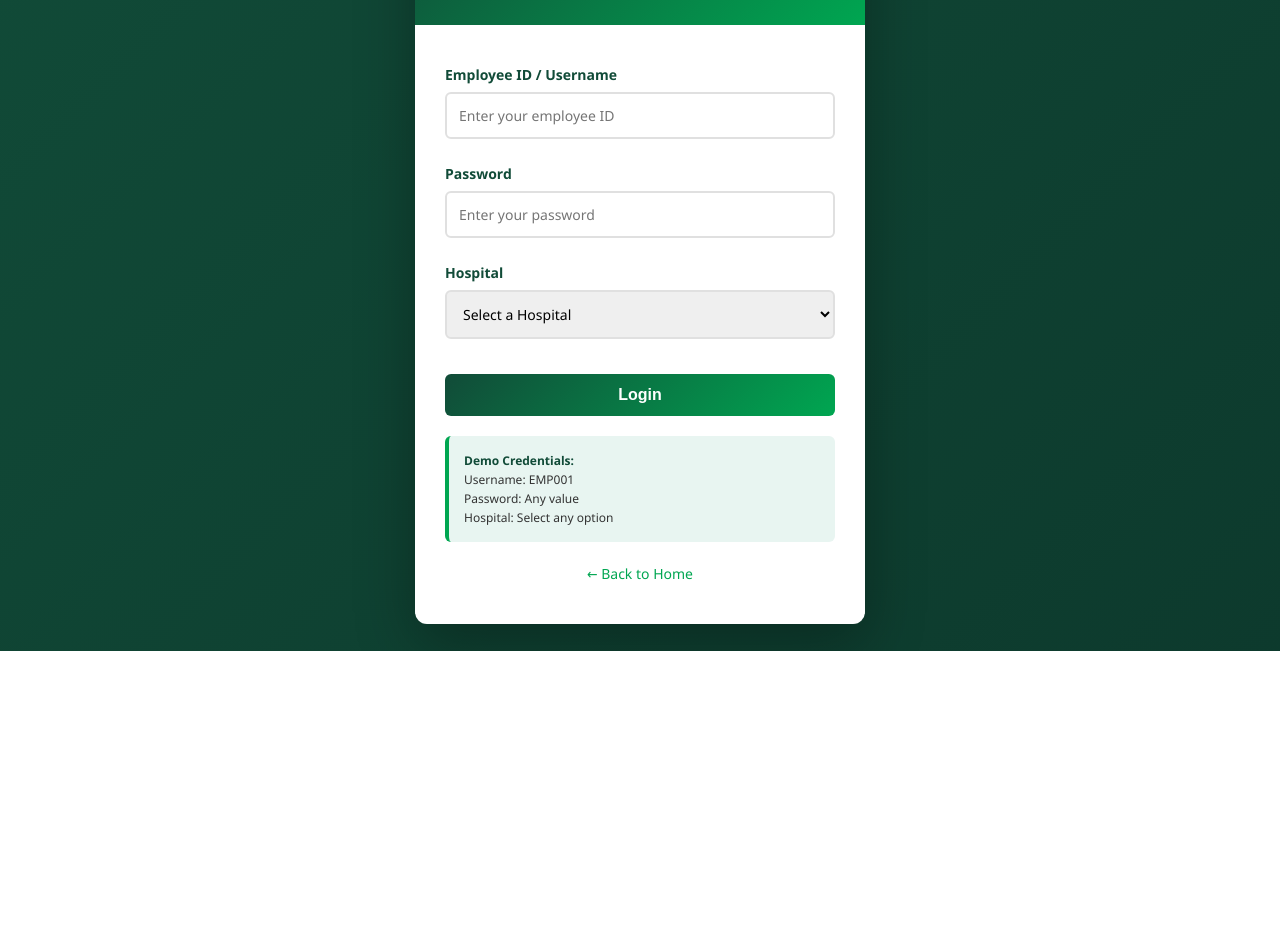
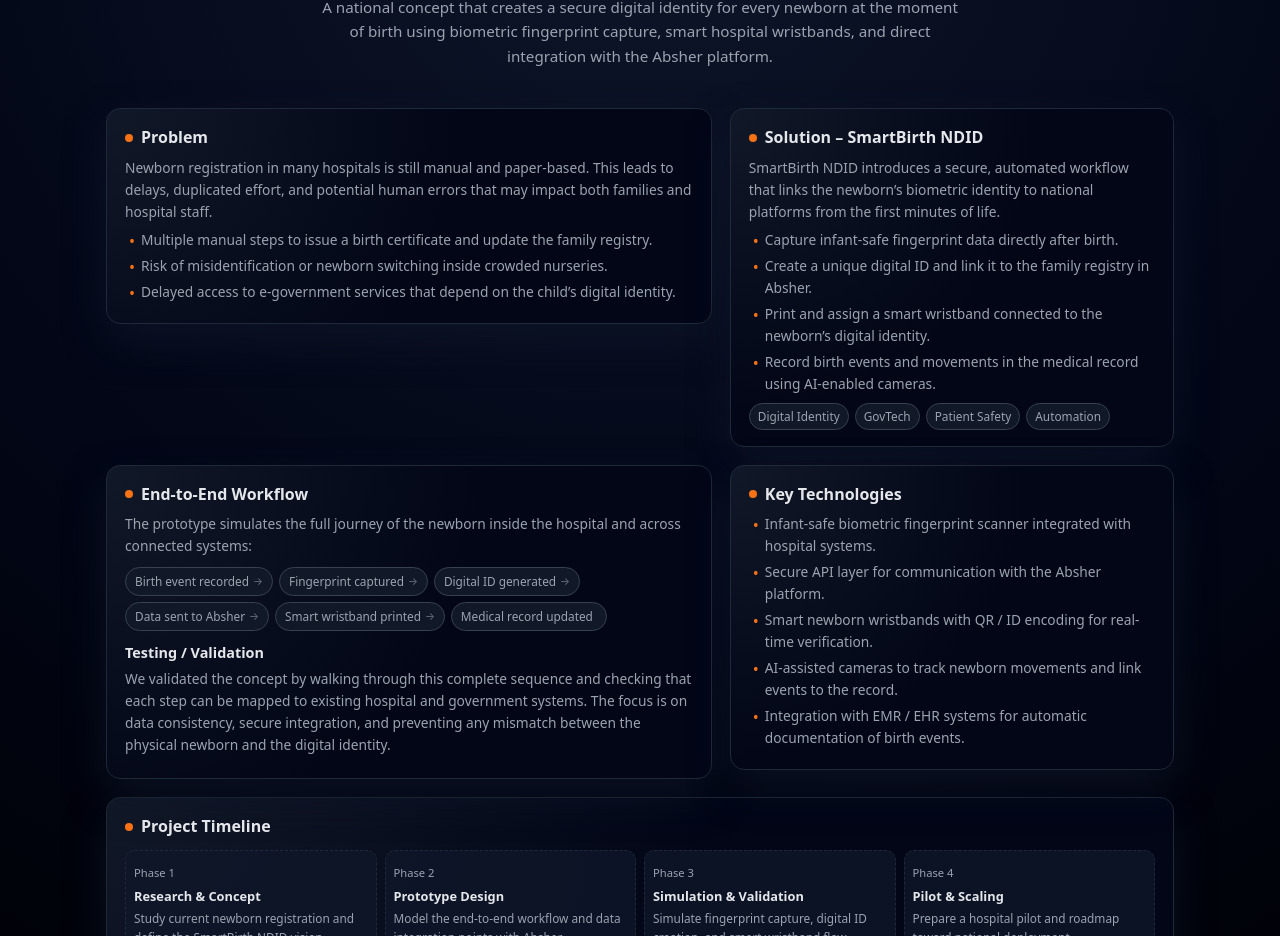
Before and after one commit to SohaFattah/SmartBirthNDID, a plain HTML site: page index.html in a window 1280 px wide. Shown: the part 149-1085 px from the top of the page. Before the commit the page ends 800 px from the top, so only its background shows below. Drawn offline with Linux system fonts and the light colour scheme.

Commit message:
Update: Enhanced visual design for index.html (landing page)

```diff
--- a/index.html
+++ b/index.html
@@ -1,205 +1,407 @@
 <!DOCTYPE html>
 <html lang="en">
 <head>
-    <meta charset="UTF-8">
-    <meta name="viewport" content="width=device-width, initial-scale=1.0">
-    <title>Login - Smart Birth NDID</title>
+  <meta charset="UTF-8" />
+  <title>SmartBirth NDID – Newborn Digital Identity Prototype</title>
+  <meta name="viewport" content="width=device-width, initial-scale=1" />
   <style>
+    :root {
+      --bg: #020617;
+      --bg2: #0b1120;
+      --card: #020617;
+      --accent: #f97316;
+      --accent-soft: rgba(249, 115, 22, 0.1);
+      --text-main: #e5e7eb;
+      --text-muted: #9ca3af;
+      --border: #1f2937;
+      --chip: #111827;
+      --chip-border: #374151;
+      --green: #22c55e;
+      --blue: #3b82f6;
+    }
+
     * {
+      box-sizing: border-box;
       margin: 0;
       padding: 0;
-            box-sizing: border-box;
+      font-family: system-ui, -apple-system, BlinkMacSystemFont, "Segoe UI", sans-serif;
     }
 
     body {
-            font-family: 'Segoe UI', Tahoma, Geneva, Verdana, sans-serif;
-            background: linear-gradient(135deg, #114B38 0%, #0D3A2D 100%);
-            min-height: 100vh;
-            display: flex;
-            align-items: center;
-            justify-content: center;
-            padding: 20px;
+      background: radial-gradient(circle at top, #0f172a 0, #020617 50%, #000 100%);
+      color: var(--text-main);
+      line-height: 1.6;
     }
 
-        .login-container {
-            background: white;
-            border-radius: 12px;
-            box-shadow: 0 20px 60px rgba(0, 0, 0, 0.3);
-            max-width: 450px;
-            width: 100%;
-            overflow: hidden;
+    .page {
+      max-width: 1100px;
+      margin: 0 auto;
+      padding: 24px 16px 48px;
     }
 
-        .login-header {
-            background: linear-gradient(135deg, #114B38 0%, #00A651 100%);
-            color: white;
-            padding: 40px 30px;
+    /* HEADER */
+
+    header {
       text-align: center;
+      margin-bottom: 32px;
+      padding: 16px 12px 8px;
     }
 
-        .login-header h1 {
-            font-size: 28px;
+    .tag {
+      display: inline-flex;
+      align-items: center;
+      gap: 6px;
+      font-size: 0.75rem;
+      padding: 4px 10px;
+      border-radius: 999px;
+      border: 1px solid var(--chip-border);
+      background: var(--chip);
+      color: var(--text-muted);
       margin-bottom: 10px;
     }
 
-        .login-header p {
-            font-size: 14px;
-            opacity: 0.9;
+    .tag span {
+      width: 7px;
+      height: 7px;
+      border-radius: 50%;
+      background: var(--green);
+      box-shadow: 0 0 0 4px rgba(34, 197, 94, 0.15);
     }
 
-        .login-form {
-            padding: 40px 30px;
+    header h1 {
+      font-size: clamp(1.8rem, 3vw, 2.3rem);
+      margin-bottom: 6px;
     }
 
-        .form-group {
-            margin-bottom: 25px;
+    header h1 span {
+      color: var(--accent);
     }
 
-        .form-group label {
-            display: block;
-            margin-bottom: 8px;
-            color: #114B38;
-            font-weight: 600;
-            font-size: 14px;
+    header p {
+      font-size: 0.95rem;
+      color: var(--text-muted);
+      max-width: 640px;
+      margin: 0 auto;
     }
 
-        .form-group input,
-        .form-group select {
-            width: 100%;
-            padding: 12px;
-            border: 2px solid #e0e0e0;
-            border-radius: 6px;
-            font-size: 14px;
-            transition: border-color 0.3s;
-            font-family: 'Segoe UI', Tahoma, Geneva, Verdana, sans-serif;
+    /* LAYOUT */
+
+    .grid-2 {
+      display: grid;
+      grid-template-columns: minmax(0, 1.5fr) minmax(0, 1.1fr);
+      gap: 18px;
+      margin-bottom: 18px;
+      align-items: start;
     }
 
-        .form-group input:focus,
-        .form-group select:focus {
-            outline: none;
-            border-color: #00A651;
+    .card {
+      background: radial-gradient(circle at top left, #111827 0, #020617 55%);
+      border-radius: 14px;
+      padding: 16px 18px;
+      border: 1px solid var(--border);
+      box-shadow: 0 18px 38px rgba(15, 23, 42, 0.65);
     }
 
-        .form-group select {
-            cursor: pointer;
+    .card h2 {
+      font-size: 1rem;
+      margin-bottom: 6px;
+      display: flex;
+      align-items: center;
+      gap: 8px;
     }
 
-        .login-button {
-            width: 100%;
-            padding: 12px;
-            background: linear-gradient(135deg, #114B38 0%, #00A651 100%);
-            color: white;
-            border: none;
-            border-radius: 6px;
-            font-size: 16px;
-            font-weight: 700;
-            cursor: pointer;
-            transition: all 0.3s;
+    .card h2 span.dot {
+      width: 8px;
+      height: 8px;
+      border-radius: 50%;
+      background: var(--accent);
+    }
+
+    .card h3 {
+      font-size: 0.9rem;
+      margin: 10px 0 4px;
+    }
+
+    .card p {
+      font-size: 0.86rem;
+      color: var(--text-muted);
+      margin-bottom: 6px;
+    }
+
+    .card ul {
+      list-style: none;
+      padding-left: 0;
+      font-size: 0.86rem;
+      color: var(--text-muted);
+    }
+
+    .card ul li {
+      position: relative;
+      padding-left: 16px;
+      margin-bottom: 4px;
+    }
+
+    .card ul li::before {
+      content: "•";
+      position: absolute;
+      left: 4px;
+      color: var(--accent);
+      font-size: 1rem;
+    }
+
+    /* FLOW CHIPS */
+
+    .flow {
+      display: flex;
+      flex-wrap: wrap;
+      gap: 6px;
       margin-top: 10px;
     }
 
-        .login-button:hover {
-            transform: translateY(-2px);
-            box-shadow: 0 10px 25px rgba(17, 75, 56, 0.3);
+    .flow span {
+      display: inline-flex;
+      align-items: center;
+      gap: 4px;
+      font-size: 0.74rem;
+      padding: 4px 9px;
+      border-radius: 999px;
+      border: 1px solid var(--chip-border);
+      background: var(--chip);
+      color: var(--text-muted);
+      white-space: nowrap;
     }
 
-        .login-button:active {
-            transform: translateY(0);
+    .flow span::after {
+      content: "→";
+      font-size: 0.65rem;
+      color: #6b7280;
     }
 
-        .info-box {
-            background: #E8F5F1;
-            border-left: 4px solid #00A651;
-            padding: 15px;
-            border-radius: 6px;
-            margin-top: 20px;
-            font-size: 12px;
-            color: #333;
-            line-height: 1.6;
+    .flow span:last-child::after {
+      content: "";
     }
 
-        .info-box strong {
-            color: #114B38;
+    /* BADGES */
+
+    .badges {
+      display: flex;
+      flex-wrap: wrap;
+      gap: 6px;
+      margin-top: 8px;
     }
 
-        .back-link {
-            text-align: center;
-            margin-top: 20px;
+    .badge {
+      font-size: 0.74rem;
+      padding: 3px 8px;
+      border-radius: 999px;
+      border: 1px solid var(--chip-border);
+      background: var(--chip);
+      color: var(--text-muted);
     }
 
-        .back-link a {
-            color: #00A651;
-            text-decoration: none;
-            font-size: 14px;
-            transition: opacity 0.3s;
+    /* TIMELINE */
+
+    .timeline {
+      display: grid;
+      grid-template-columns: repeat(4, minmax(0, 1fr));
+      gap: 8px;
+      margin-top: 10px;
     }
 
-        .back-link a:hover {
-            opacity: 0.8;
+    .tl-step {
+      background: rgba(15, 23, 42, 0.8);
+      border-radius: 10px;
+      border: 1px dashed var(--border);
+      padding: 8px;
+    }
+
+    .tl-step span.phase {
+      font-size: 0.7rem;
+      color: var(--text-muted);
+    }
+
+    .tl-step h4 {
+      font-size: 0.8rem;
+      margin: 2px 0 2px;
+    }
+
+    .tl-step p {
+      font-size: 0.74rem;
+      color: var(--text-muted);
+    }
+
+    /* FOOTER */
+
+    footer {
+      margin-top: 24px;
+      text-align: center;
+      font-size: 0.78rem;
+      color: var(--text-muted);
+    }
+
+    footer strong {
+      color: var(--text-main);
+    }
+
+    @media (max-width: 880px) {
+      .grid-2 {
+        grid-template-columns: minmax(0, 1fr);
+      }
+      .timeline {
+        grid-template-columns: repeat(2, minmax(0, 1fr));
+      }
+    }
+
+    @media (max-width: 560px) {
+      .timeline {
+        grid-template-columns: minmax(0, 1fr);
+      }
+      header {
+        padding-top: 12px;
+      }
+      .page {
+        padding-inline: 12px;
+      }
     }
   </style>
 </head>
 <body>
-    <div class="login-container">
-        <div class="login-header">
-            <h1>Smart Birth NDID</h1>
-            <p>Newborn Digital Identity System</p>
+  <div class="page">
+    <!-- HEADER -->
+    <header>
+      <div class="tag">
+        <span></span>
+        SmartBirth NDID • Hackathon Prototype (HTML)
+      </div>
+      <h1>
+        <span>SmartBirth NDID</span> – Newborn Digital Identity System
+      </h1>
+      <p>
+        A national concept that creates a secure digital identity for every newborn at the moment of
+        birth using biometric fingerprint capture, smart hospital wristbands, and direct integration
+        with the Absher platform.
+      </p>
+    </header>
+
+    <!-- PROBLEM & SOLUTION -->
+    <section class="grid-2">
+      <div class="card">
+        <h2><span class="dot"></span> Problem</h2>
+        <p>
+          Newborn registration in many hospitals is still manual and paper-based. This leads to
+          delays, duplicated effort, and potential human errors that may impact both families and
+          hospital staff.
+        </p>
+        <ul>
+          <li>Multiple manual steps to issue a birth certificate and update the family registry.</li>
+          <li>Risk of misidentification or newborn switching inside crowded nurseries.</li>
+          <li>Delayed access to e-government services that depend on the child’s digital identity.</li>
+        </ul>
       </div>
 
-        <div class="login-form">
-            <form onsubmit="handleLogin(event)">
-                <div class="form-group">
-                    <label for="username">Employee ID / Username</label>
-                    <input type="text" id="username" placeholder="Enter your employee ID" required>
+      <div class="card">
+        <h2><span class="dot"></span> Solution – SmartBirth NDID</h2>
+        <p>
+          SmartBirth NDID introduces a secure, automated workflow that links the newborn’s biometric
+          identity to national platforms from the first minutes of life.
+        </p>
+        <ul>
+          <li>Capture infant-safe fingerprint data directly after birth.</li>
+          <li>Create a unique digital ID and link it to the family registry in Absher.</li>
+          <li>Print and assign a smart wristband connected to the newborn’s digital identity.</li>
+          <li>Record birth events and movements in the medical record using AI-enabled cameras.</li>
+        </ul>
+        <div class="badges">
+          <span class="badge">Digital Identity</span>
+          <span class="badge">GovTech</span>
+          <span class="badge">Patient Safety</span>
+          <span class="badge">Automation</span>
+        </div>
+      </div>
+    </section>
+
+    <!-- FLOW & TESTING -->
+    <section class="grid-2">
+      <div class="card">
+        <h2><span class="dot"></span> End-to-End Workflow</h2>
+        <p style="margin-bottom:4px;">
+          The prototype simulates the full journey of the newborn inside the hospital and across
+          connected systems:
+        </p>
+        <div class="flow">
+          <span>Birth event recorded</span>
+          <span>Fingerprint captured</span>
+          <span>Digital ID generated</span>
+          <span>Data sent to Absher</span>
+          <span>Smart wristband printed</span>
+          <span>Medical record updated</span>
         </div>
 
-                <div class="form-group">
-                    <label for="password">Password</label>
-                    <input type="password" id="password" placeholder="Enter your password" required>
+        <h3>Testing / Validation</h3>
+        <p>
+          We validated the concept by walking through this complete sequence and checking that each
+          step can be mapped to existing hospital and government systems. The focus is on data
+          consistency, secure integration, and preventing any mismatch between the physical newborn
+          and the digital identity.
+        </p>
       </div>
 
-                <div class="form-group">
-                    <label for="hospital">Hospital</label>
-                    <select id="hospital" required>
-                        <option value="">Select a Hospital</option>
-                        <option value="KSA_CENTRAL">Saudi Central Hospital</option>
-                        <option value="KSA_NORTH">Saudi Northern Hospital</option>
-                        <option value="KSA_SOUTH">Saudi Southern Hospital</option>
-                        <option value="KSA_EAST">Saudi Eastern Hospital</option>
-                        <option value="KSA_WEST">Saudi Western Hospital</option>
-                    </select>
+      <div class="card">
+        <h2><span class="dot"></span> Key Technologies</h2>
+        <ul>
+          <li>Infant-safe biometric fingerprint scanner integrated with hospital systems.</li>
+          <li>Secure API layer for communication with the Absher platform.</li>
+          <li>Smart newborn wristbands with QR / ID encoding for real-time verification.</li>
+          <li>AI-assisted cameras to track newborn movements and link events to the record.</li>
+          <li>Integration with EMR / EHR systems for automatic documentation of birth events.</li>
+        </ul>
       </div>
+    </section>
 
-                <button type="submit" class="login-button">Login</button>
-
-                <div class="info-box">
-                    <strong>Demo Credentials:</strong><br>
-                    Username: EMP001<br>
-                    Password: Any value<br>
-                    Hospital: Select any option
+    <!-- TIMELINE -->
+    <section class="card">
+      <h2><span class="dot"></span> Project Timeline</h2>
+      <div class="timeline">
+        <div class="tl-step">
+          <span class="phase">Phase 1</span>
+          <h4>Research & Concept</h4>
+          <p>Study current newborn registration and define the SmartBirth NDID vision.</p>
         </div>
-            </form>
-
-            <div class="back-link">
-                <a href="landing.html">← Back to Home</a>
+        <div class="tl-step">
+          <span class="phase">Phase 2</span>
+          <h4>Prototype Design</h4>
+          <p>Model the end-to-end workflow and data integration points with Absher.</p>
+        </div>
+        <div class="tl-step">
+          <span class="phase">Phase 3</span>
+          <h4>Simulation & Validation</h4>
+          <p>Simulate fingerprint capture, digital ID creation, and smart wristband flow.</p>
+        </div>
+        <div class="tl-step">
+          <span class="phase">Phase 4</span>
+          <h4>Pilot & Scaling</h4>
+          <p>Prepare a hospital pilot and roadmap toward national deployment.</p>
         </div>
       </div>
+    </section>
+
+    <!-- FUTURE WORK -->
+    <section class="card" style="margin-top: 14px;">
+      <h2><span class="dot"></span> Future Work</h2>
+      <ul>
+        <li>Connect the prototype with real biometric devices and a test hospital environment.</li>
+        <li>Implement an AI-based tracking engine for continuous newborn monitoring.</li>
+        <li>Create an API sandbox to safely test integration with national platforms.</li>
+        <li>Run a pilot project to measure impact on speed, safety, and registration accuracy.</li>
+      </ul>
+    </section>
+
+    <footer>
+      <p>
+        Prototype for hackathon submission – <strong>SmartBirth NDID: Newborn Digital Identity System</strong><br />
+        Hosted via GitHub Pages at <strong>sohafattah.github.io/SmartBirthNDID</strong>
+      </p>
+    </footer>
   </div>
-
-    <script>
-        function handleLogin(event) {
-            event.preventDefault();
-
-            const username = document.getElementById('username').value;
-            const hospital = document.getElementById('hospital').value;
-
-            // Save user data
-            localStorage.setItem('currentUser', username);
-            localStorage.setItem('currentHospital', hospital);
-
-            // Redirect to next page
-            window.location.href = 'parent-data.html';
-        }
-    </script>
 </body>
 </html>
```
Lines whose indentation alone changed are shown as unchanged.
